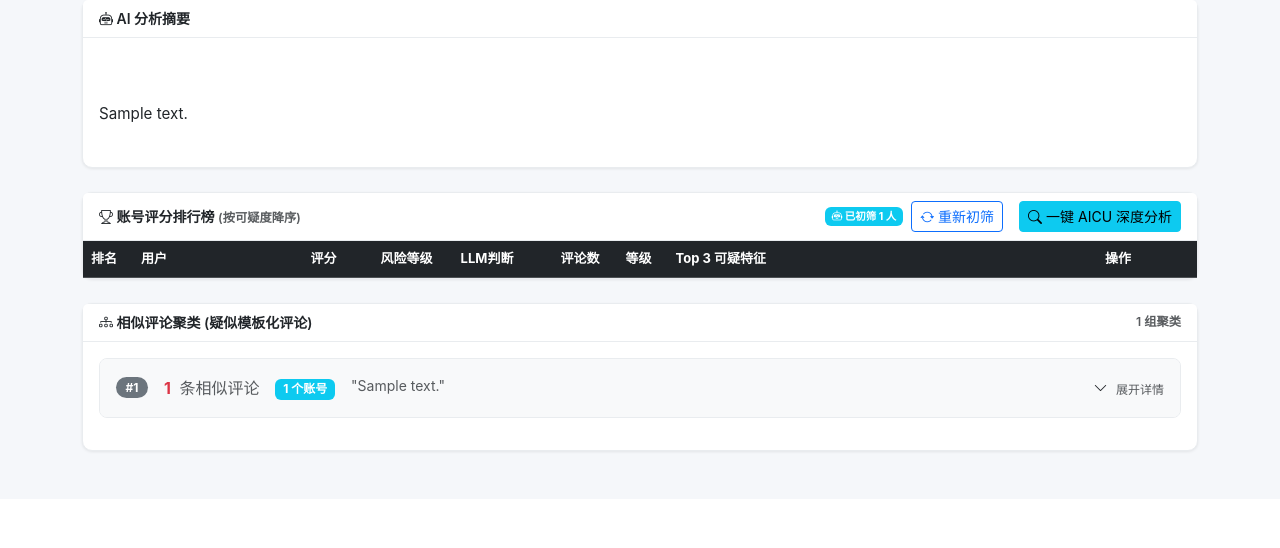
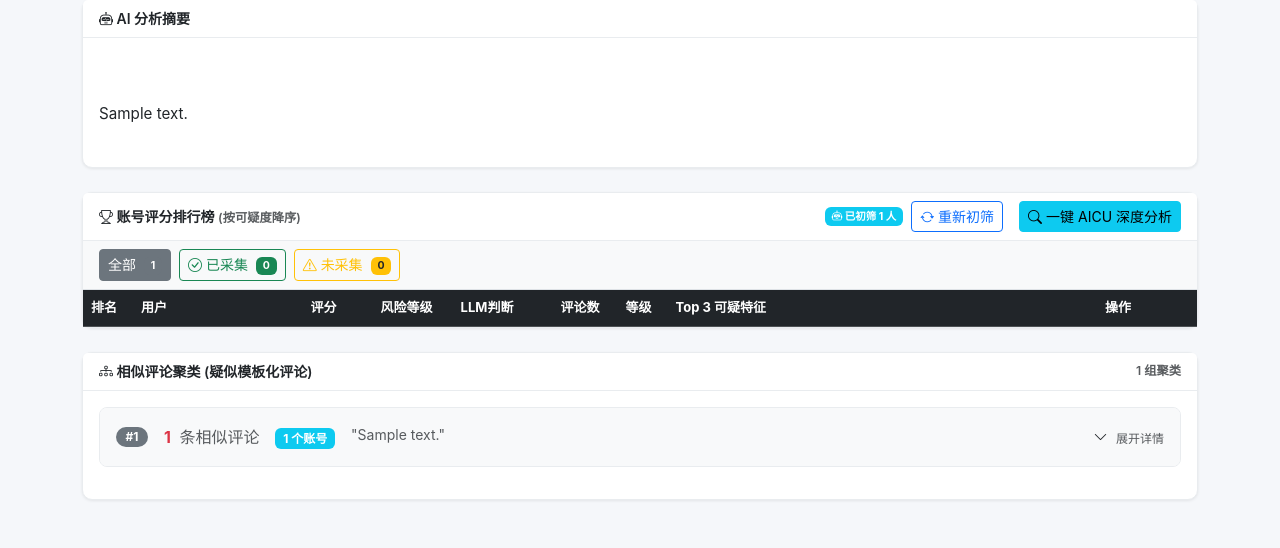
Before and after one commit to MXYLR/bilibili-sentinel, a Python web app: template dashboard/templates/video_detail.html in a window 1280 px wide. Shown: the part 1537-2085 px from the top of the page. Before the commit the page ends 1990 px from the top, so only its background shows below. Run offline with Jinja, Linux system fonts and the light colour scheme; the template is opened without the code that fills it: most values are stand-ins (such as "Sample title", 1, 10 or a date in 2020); lists and menus that the app fills with data are empty.

Commit message:
feat: 用户列表添加分组筛选按钮(全部/已采集/未采集)

```diff
--- a/dashboard/templates/video_detail.html
+++ b/dashboard/templates/video_detail.html
@@ -246,6 +246,21 @@
                     {% endif %}
                 </div>
             </div>
+            <!-- 分组筛选按钮 -->
+            <div class="card-header py-2 d-flex align-items-center gap-2" style="background:#f8f9fa; border-bottom:1px solid #dee2e6">
+                <button class="btn btn-sm btn-outline-secondary active" id="btn-filter-all" onclick="filterUsers('all')">
+                    全部 <span class="badge bg-secondary ms-1">{{ report.top_suspects|length }}</span>
+                </button>
+                <button class="btn btn-sm btn-outline-success" id="btn-filter-hasdata" onclick="filterUsers('hasdata')">
+                    <i class="bi bi-check-circle"></i> 已采集 <span class="badge bg-success ms-1" id="cnt-hasdata">0</span>
+                </button>
+                <button class="btn btn-sm btn-outline-warning" id="btn-filter-nodata" onclick="filterUsers('nodata')">
+                    <i class="bi bi-exclamation-triangle"></i> 未采集 <span class="badge bg-warning text-dark ms-1" id="cnt-nodata">0</span>
+                </button>
+                <button class="btn btn-sm btn-warning ms-auto" id="btn-collect-nodata" onclick="collectAllNoData()" style="display:none">
+                    <i class="bi bi-download"></i> 一键采集全部未采集
+                </button>
+            </div>
             <div class="card-body p-0">
                 <div class="table-responsive">
                     <table class="table table-hover mb-0">
@@ -267,7 +282,7 @@
                         {% set no_data_users = report.top_suspects | selectattr('_has_data', 'equalto', false) | list %}
                         <!-- 未采集用户: 高亮表头 + 一键采集按钮 -->
                         {% if no_data_users %}
-                        <tbody style="border-top: 3px solid #fd7e14">
+                        <tbody id="tbody-nodata" style="border-top: 3px solid #fd7e14">
                             <tr class="table-warning">
                                 <td colspan="9" class="text-center fw-bold">
                                     ⚠️ 未采集用户数据 ({{ no_data_users|length }}人)
@@ -300,7 +315,7 @@
                         </tbody>
                         {% endif %}
                         <!-- 已采集用户 -->
-                        <tbody>
+                        <tbody id="tbody-hasdata">
                             {% for user in has_data_users %}
                             <tr class="{% if user.risk_level == 'high' %}table-danger{% elif user.risk_level == 'medium' %}table-warning{% endif %}"
                                 data-mid="{{ user.mid }}" data-idx="{{ loop.index0 }}">
@@ -2024,6 +2039,60 @@ async function collectUsersWithoutData(mids) {
     } catch (err) {
         showToast('请求失败: ' + err.message, 'error');
     }
+
+}
+
+// ★ 分组筛选按钮
+function filterUsers(mode) {
+    document.querySelectorAll('#btn-filter-all, #btn-filter-hasdata, #btn-filter-nodata').forEach(b => b.classList.remove('active'));
+    document.getElementById('btn-filter-' + mode).classList.add('active');
+    const tbodyNoData = document.getElementById('tbody-nodata');
+    const tbodyHasData = document.getElementById('tbody-hasdata');
+    const btnCollect = document.getElementById('btn-collect-nodata');
+    if (mode === 'all') {
+        if (tbodyNoData) tbodyNoData.style.display = '';
+        if (tbodyHasData) tbodyHasData.style.display = '';
+        if (btnCollect) btnCollect.style.display = '';
+    } else if (mode === 'hasdata') {
+        if (tbodyNoData) tbodyNoData.style.display = 'none';
+        if (tbodyHasData) tbodyHasData.style.display = '';
+        if (btnCollect) btnCollect.style.display = 'none';
+    } else if (mode === 'nodata') {
+        if (tbodyNoData) tbodyNoData.style.display = '';
+        if (tbodyHasData) tbodyHasData.style.display = 'none';
+        if (btnCollect) btnCollect.style.display = '';
+    }
+}
+
+// ★ 一键采集所有未采集用户
+async function collectAllNoData() {
+    const rows = document.querySelectorAll('#tbody-nodata tr[data-mid]');
+    const mids = [];
+    rows.forEach(r => { const m = r.getAttribute('data-mid'); if (m) mids.push(parseInt(m)); });
+    if (mids.length === 0) { showToast('没有需要采集的用户', 'warning'); return; }
+    showToast(`正在注入 ${mids.length} 个用户种子...`, 'info');
+    try {
+        const resp = await fetch('/api/user/batch/refresh', {
+            method: 'POST',
+            headers: {'Content-Type': 'application/json'},
+            body: JSON.stringify({mids: mids})
+        });
+        const data = await resp.json();
+        if (data.success) {
+            showToast(data.message, 'success');
+            setTimeout(() => location.reload(), 3000);
+        } else {
+            showToast(data.message || '注入失败', 'error');
+        }
+    } catch (err) {
+        showToast('请求失败: ' + err.message, 'error');
+    }
+}
+
+// ★ 按 MID 查找用户并展示详情
+function showUserDetailByMid(mid) {
+    const idx = scoredUsers.findIndex(u => String(u.mid) === String(mid));
+    if (idx >= 0) showUserDetail(idx);
 }
 
 // ★ 刷新单个用户数据（注入种子 + 启动爬虫 + 等待文件生成后自动更新弹窗）
@@ -2180,6 +2249,16 @@ function addUPToWaterArmy(mid, uname) {
     });
 }
 
+// ★ 页面加载后更新分组计数
+document.addEventListener('DOMContentLoaded', () => {
+    const nodataRows = document.querySelectorAll('#tbody-nodata tr[data-mid]');
+    const hasdataRows = document.querySelectorAll('#tbody-hasdata tr[data-mid]');
+    const nodataBadge = document.getElementById('cnt-nodata');
+    const hasdataBadge = document.getElementById('cnt-hasdata');
+    if (nodataBadge) nodataBadge.textContent = nodataRows.length;
+    if (hasdataBadge) hasdataBadge.textContent = hasdataRows.length;
+});
+
 // ============================================================
 
 </script>
```
